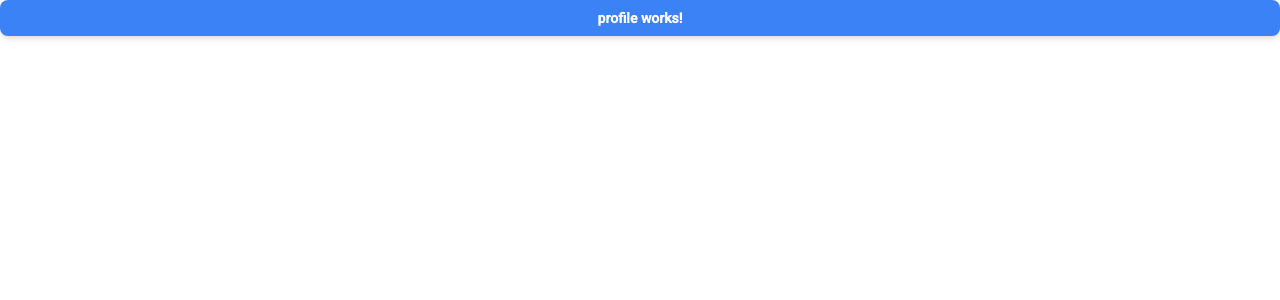
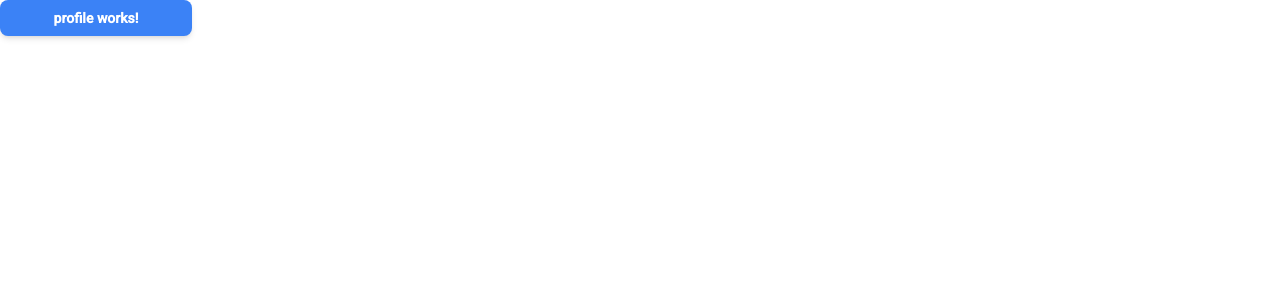
Before and after one commit to arip995/Git, an Angular app: page /github/profile in a window 1280 px wide. Shown: the top 300 px of the page. Built offline with nearby package versions, Linux system fonts and the light colour scheme.

Commit message:
configured style comoponent

```diff
--- a/src/assets/custom-style.scss
+++ b/src/assets/custom-style.scss
@@ -1,5 +1,5 @@
 @layer components {
-    .btn-primary {
-      @apply flex justify-center py-2 px-4 bg-blue-500 text-white font-semibold rounded-lg shadow-md hover:cursor-pointer hover:bg-blue-700 focus:outline-none focus:ring-2 focus:ring-blue-400 focus:ring-opacity-75;
-    }
+  .btn-primary {
+    @apply flex w-40 justify-center py-2 px-4 bg-blue-500 text-white font-semibold rounded-lg shadow-md hover:cursor-pointer hover:bg-blue-700 focus:outline-none focus:ring-2 focus:ring-blue-400 focus:ring-opacity-75;
+  }
 }
```
